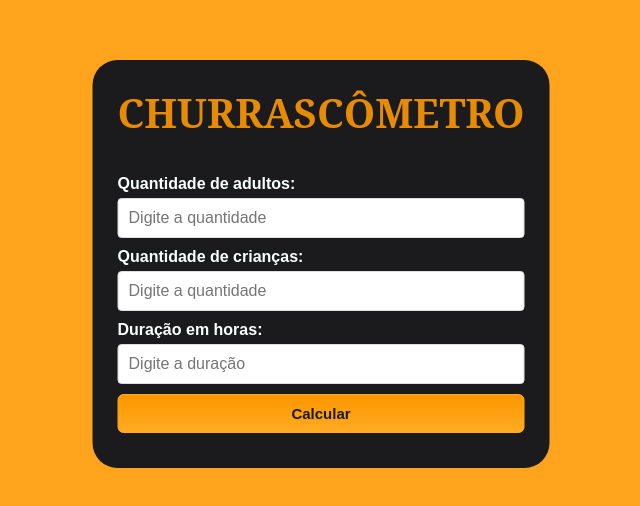
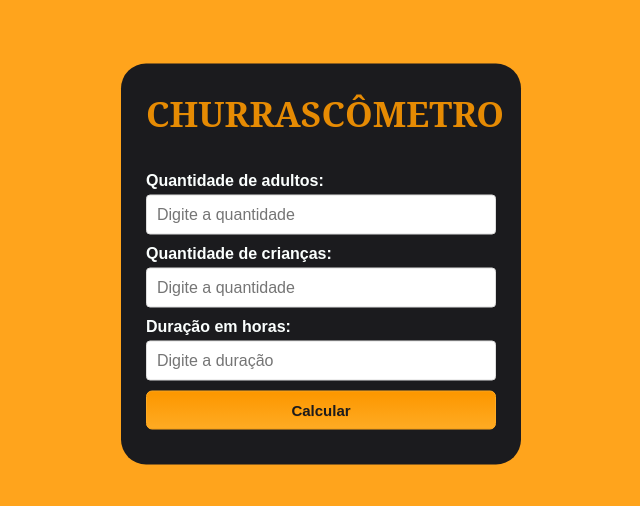
Before and after one commit to gblpacheco/churrascometro, a plain HTML site: page index.html in a window 1280 px wide. Shown: the part 136-642 px from the top of the page, without its empty margins (319-959 px from the left). Drawn offline with Linux system fonts and the light colour scheme; a web font is replaced by a local one.

Commit message:
Update style.css

```diff
--- a/css/style.css
+++ b/css/style.css
@@ -32,6 +32,7 @@ body {
 }
 
 main {
+    width: 400px;
     padding: 25px;
     background-color: var(--color1);
     color: var(--color2);
@@ -47,7 +48,7 @@ main > h1 {
     color: var(--color3);
     text-align: center;
     padding-bottom: 25px;
-    font-size: 2.5em;
+    font-size: 2.2em;
     font-family: var(--text-title);
 }
 
@@ -56,7 +57,7 @@ label {
     margin-bottom: 5px;
     font-weight: bold;
     margin-top: 10px;
-  }
+}
 
   input {
     width: 100%;
@@ -64,11 +65,11 @@ label {
     border: 1px solid #ddd;
     border-radius: 4px;
     font-size: 16px;
-  }
+}
 
   input:focus {
     outline: none;
-  }
+}
 
 .button {
 	box-shadow:inset 0px 1px 0px 0px #ff9900e3;
```
